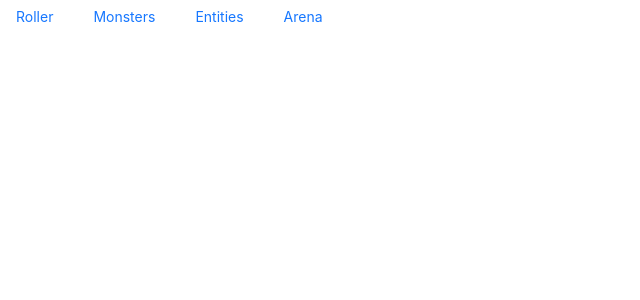
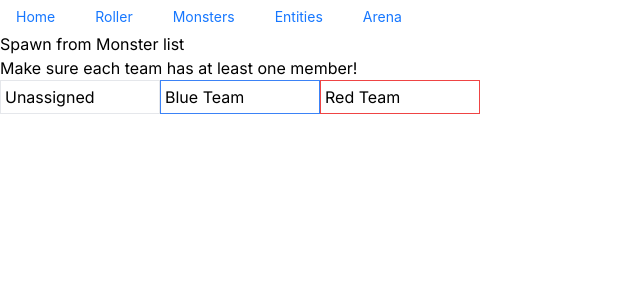
Before and after one commit to crianonim/dnd-next, a Next.js app: page / in a window 1280 px wide. Shown: the top 300 px of the page, without its empty margins (0-640 px from the left). Built offline with nearby package versions, Linux system fonts and the light colour scheme.

Commit message:
basic flow from monster list to arena

```diff
--- a/src/app/layout.tsx
+++ b/src/app/layout.tsx
@@ -21,6 +21,9 @@ export default function RootLayout({
       <body className={inter.className}>
         <Space>
           <Button type="link">
+            <Link href="/">Home</Link>
+          </Button>
+          <Button type="link">
             <Link href="/roller">Roller</Link>
           </Button>
           <Button type="link">
--- a/src/app/monster-list/page.tsx
+++ b/src/app/monster-list/page.tsx
@@ -1,11 +1,15 @@
 "use client";
 import _ from "lodash";
-import { MonsterType, monsters } from "@/game/monsters";
+import { monsters } from "@/game/monsters";
 import MonsterView from "../components/monsterView";
 import MonsterFilter from "./filter";
 import { useState } from "react";
+import { useStore } from "@/store/arenaStore";
 export default function MonsterList() {
   const [selectedType, setSelectedType] = useState("humanoid");
+  const spawnMonster = useStore((store) => store.spawnMonster);
+  const entities = useStore((store) => store.entities);
+  console.log(entities);
   return (
     <div>
       <MonsterFilter onChange={(s: string) => setSelectedType(s)} />
@@ -13,7 +17,9 @@ export default function MonsterList() {
         {monsters
           .filter((m) => m.type === selectedType)
           .map((m) => (
-            <MonsterView key={m.name} monster={m} />
+            <div key={m.name} onClick={() => spawnMonster(m)}>
+              <MonsterView monster={m} />
+            </div>
           ))}
       </div>
     </div>
--- a/src/app/page.tsx
+++ b/src/app/page.tsx
@@ -1,3 +1,27 @@
+"use client";
+import { useState } from "react";
+import EntitiesSetup from "./components/entitiesSetup";
+import MonsterList from "./monster-list/page";
+
 export default function Home() {
-  return <div></div>;
+  const [step, setStep] = useState<"monsters" | "entities">("entities");
+  return (
+    <div>
+      {step == "entities" ? (
+        <div>
+          <button onClick={() => setStep("monsters")}>
+            Spawn from Monster list
+          </button>
+          <EntitiesSetup />{" "}
+        </div>
+      ) : (
+        <div>
+          <button onClick={() => setStep("entities")}>
+            Back to Team select
+          </button>
+          <MonsterList />
+        </div>
+      )}
+    </div>
+  );
 }
--- a/src/store/arenaStore.ts
+++ b/src/store/arenaStore.ts
@@ -5,8 +5,8 @@ import {
   AttackResult,
   attack,
 } from "@/game/arena";
-import { Entity } from "@/game/entity";
-import { AttackAction } from "@/game/monsters";
+import { Entity, spawnMonster } from "@/game/entity";
+import { AttackAction, Monster } from "@/game/monsters";
 import _ from "lodash";
 import { create } from "zustand";
 
@@ -21,6 +21,7 @@ type Actions = {
   ) => AttackResult | undefined;
   // Entities Actions
   setEntities: (entities: Entity[]) => void;
+  spawnMonster: (monster: Monster) => void;
 };
 
 export const useStore = create<{ arena: Arena; entities: Entity[] } & Actions>(
@@ -41,5 +42,10 @@ export const useStore = create<{ arena: Arena; entities: Entity[] } & Actions>(
       return result;
     },
     setEntities: (entities: Entity[]) => set(() => ({ entities })),
+    spawnMonster: (monster: Monster) =>
+      set(({ entities }) => {
+        const newMonster = spawnMonster(monster, "_" + entities.length);
+        return { entities: [...entities, newMonster] };
+      }),
   })
 );
```
